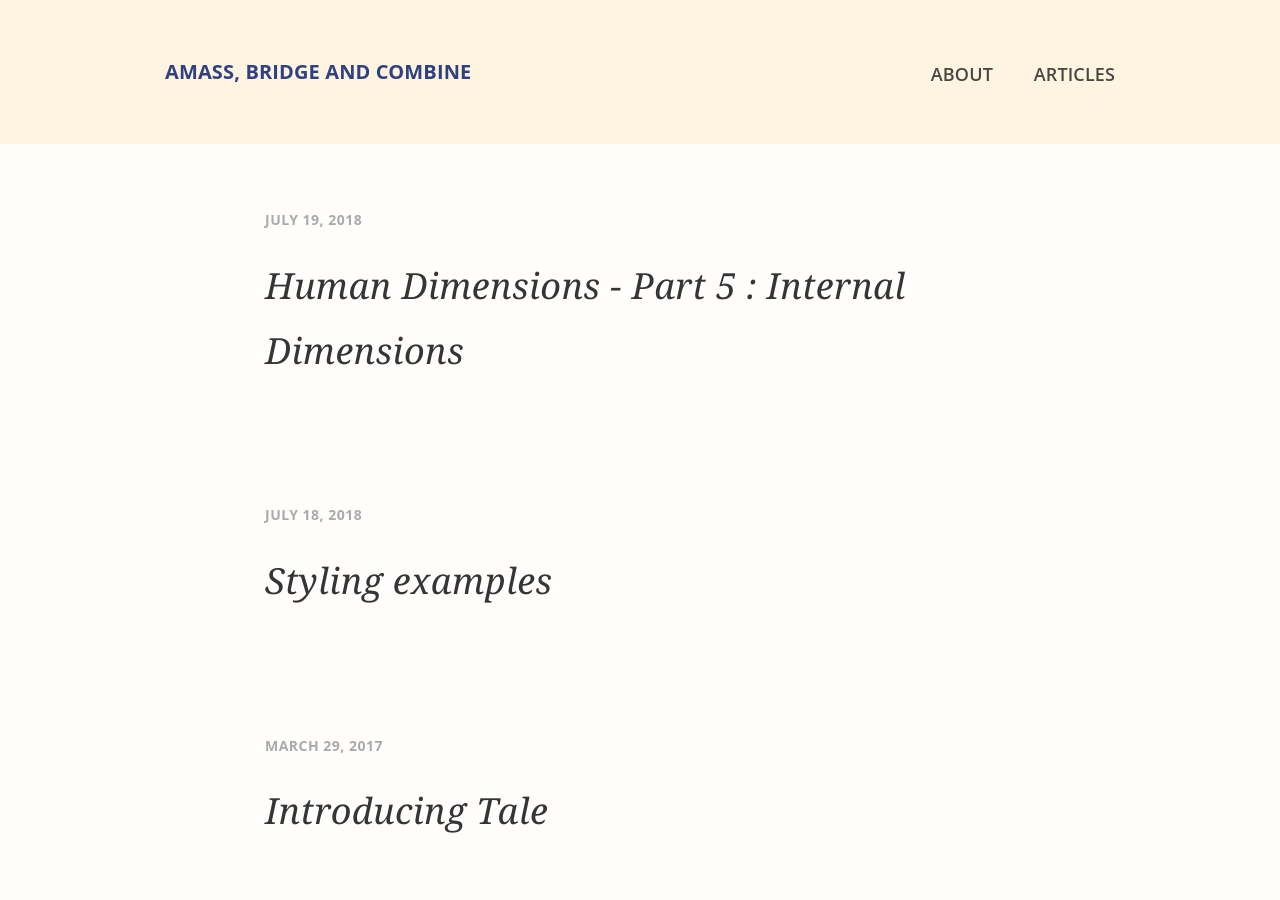
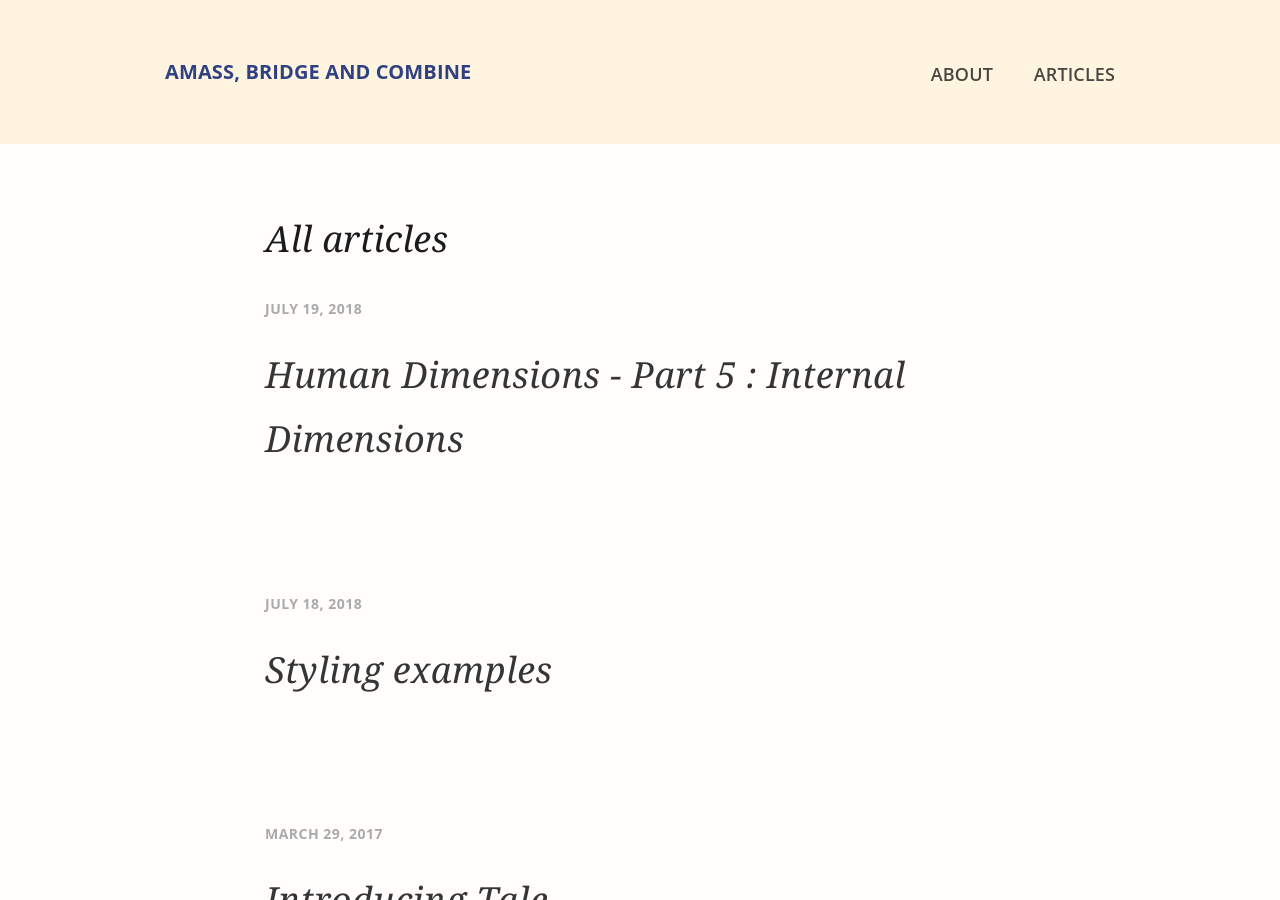
Before and after one commit to sunnyoaks/portfolio, a Jekyll site: the page built from index.html, in a window 1280 px wide and 900 px high. Built offline with Jekyll 4.4.1, drawn with Linux system fonts in a browser that asks for light colours; the list of posts is cut into pages by our own code.

Commit message:
Articles heading

```diff
--- a/_layouts/feed3.html
+++ b/_layouts/feed3.html
@@ -2,6 +2,7 @@
 layout: default
 ---
 
+<h1>All articles</h1>
 
 <div class="catalogue">
   {% for post in paginator.posts %}
--- a/_layouts/post.html
+++ b/_layouts/post.html
@@ -2,7 +2,7 @@
 layout: default
 ---
 
-<h1>All articles</h1>
+
 
 <div class="post">
 
```
